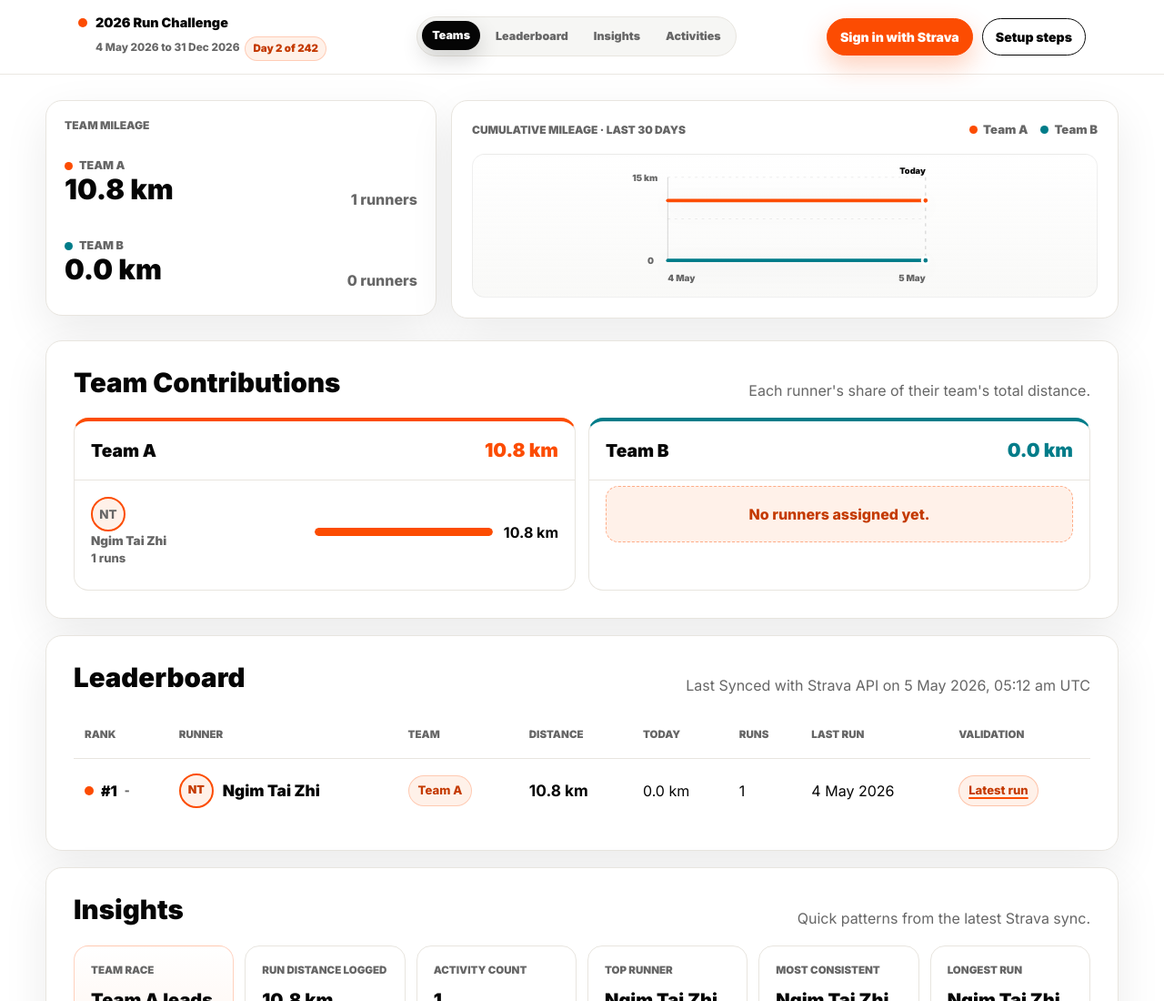
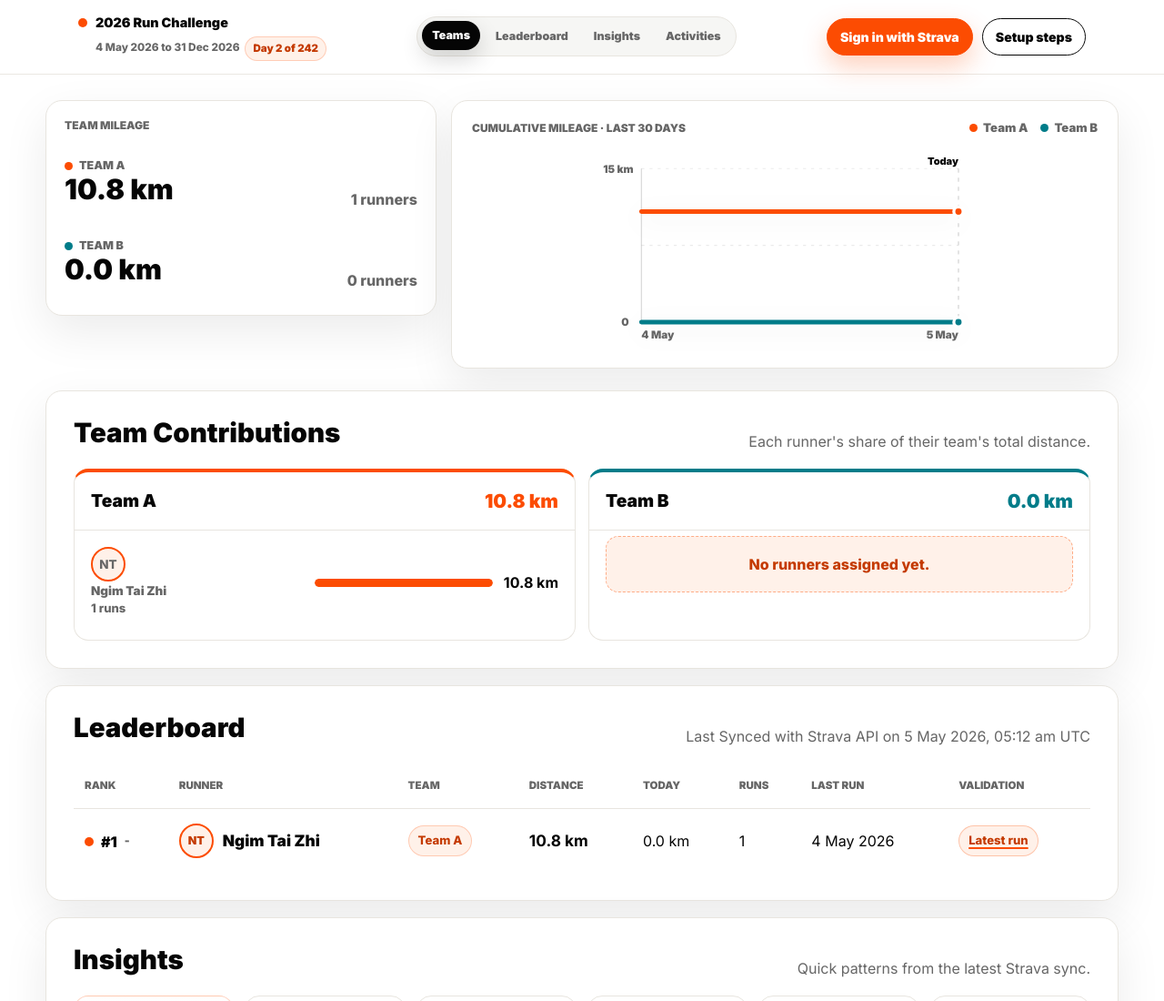
Before and after one commit to breadlover97/running-challenge, a plain HTML site: page index.html in a window 1280 px wide. Shown: the top 1100 px of the page at 91% size. Drawn offline with Linux system fonts and the light colour scheme.

Commit message:
Resize team comparison chart

```diff
--- a/app.js
+++ b/app.js
@@ -228,11 +228,11 @@ function renderTeamComparisonChart(data) {
   const teamA = last30DayCumulativeSeries(data, "Team A");
   const teamB = last30DayCumulativeSeries(data, "Team B");
   const width = 360;
-  const height = 148;
-  const left = 42;
-  const right = 14;
-  const top = 18;
-  const bottom = 32;
+  const height = 196;
+  const left = 38;
+  const right = 8;
+  const top = 20;
+  const bottom = 24;
   const plotWidth = width - left - right;
   const plotHeight = height - top - bottom;
   const baseline = height - bottom;
@@ -254,8 +254,8 @@ function renderTeamComparisonChart(data) {
       <line class="chart-axis" x1="${left}" y1="${top}" x2="${left}" y2="${baseline}"></line>
       <polyline class="chart-line team-a-line" points="${teamAPoints}"></polyline>
       <polyline class="chart-line team-b-line" points="${teamBPoints}"></polyline>
-      <circle class="chart-dot team-a-dot" cx="${latestAPoint[0]}" cy="${latestAPoint[1]}" r="4"></circle>
-      <circle class="chart-dot team-b-dot" cx="${latestBPoint[0]}" cy="${latestBPoint[1]}" r="4"></circle>
+      <circle class="chart-dot team-a-dot" cx="${latestAPoint[0]}" cy="${latestAPoint[1]}" r="4.6"></circle>
+      <circle class="chart-dot team-b-dot" cx="${latestBPoint[0]}" cy="${latestBPoint[1]}" r="4.6"></circle>
       <text class="chart-label chart-y-max" x="0" y="${top + 4}">${maxDistance.toFixed(maxDistance < 10 ? 1 : 0)} km</text>
       <text class="chart-label chart-y-zero" x="18" y="${baseline + 4}">0</text>
       <text class="chart-label chart-x-start" x="${left}" y="${height - 8}">${escapeHtml(startLabel)}</text>
--- a/styles.css
+++ b/styles.css
@@ -297,6 +297,11 @@ main {
   gap: 16px;
 }
 
+.team-chart-card {
+  gap: 10px;
+  padding: 20px 22px 18px;
+}
+
 .team-totals-card {
   min-height: 0;
   gap: 10px;
@@ -419,15 +424,15 @@ main {
   z-index: 1;
   min-width: 0;
   align-self: stretch;
-  padding: 8px 8px 4px;
-  border: 1px solid rgba(5, 5, 5, 0.06);
-  border-radius: 14px;
-  background: linear-gradient(180deg, rgba(255, 255, 255, 0.78), rgba(246, 246, 244, 0.68));
+  padding: 2px 0 0;
+  border: 0;
+  border-radius: 10px;
+  background: transparent;
 }
 
 .team-chart svg {
   width: 100%;
-  height: 138px;
+  height: clamp(174px, 17vw, 230px);
   overflow: visible;
 }
 
@@ -452,7 +457,7 @@ main {
   fill: none;
   stroke-linecap: round;
   stroke-linejoin: round;
-  stroke-width: 4;
+  stroke-width: 4.5;
   filter: drop-shadow(0 6px 12px rgba(5, 5, 5, 0.08));
 }
 
```
